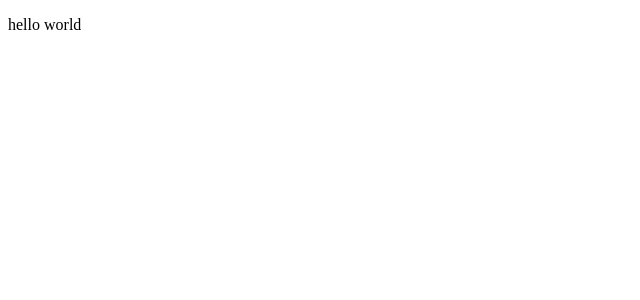
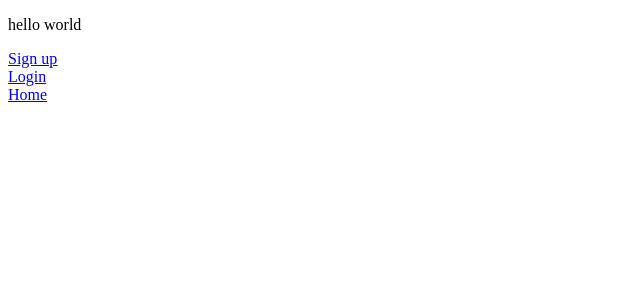
Before and after one commit to yuzuki-aritomo/cognito-front, a Next.js app: page / in a window 1280 px wide. Shown: the top 300 px of the page, without its empty margins (0-640 px from the left). Built offline with nearby package versions, Linux system fonts and the light colour scheme.

Commit message:
Add links for sign up, login, and home page

```diff
--- a/src/pages/index.tsx
+++ b/src/pages/index.tsx
@@ -1,7 +1,14 @@
+import Link from "next/link";
+
 export default function Home() {
   return (
     <>
       <p>hello world</p>
+      <Link href="/signup">Sign up</Link>
+      <br />
+      <Link href="/login">Login</Link>
+      <br />
+      <Link href="/home">Home</Link>
     </>
   );
 }
```
